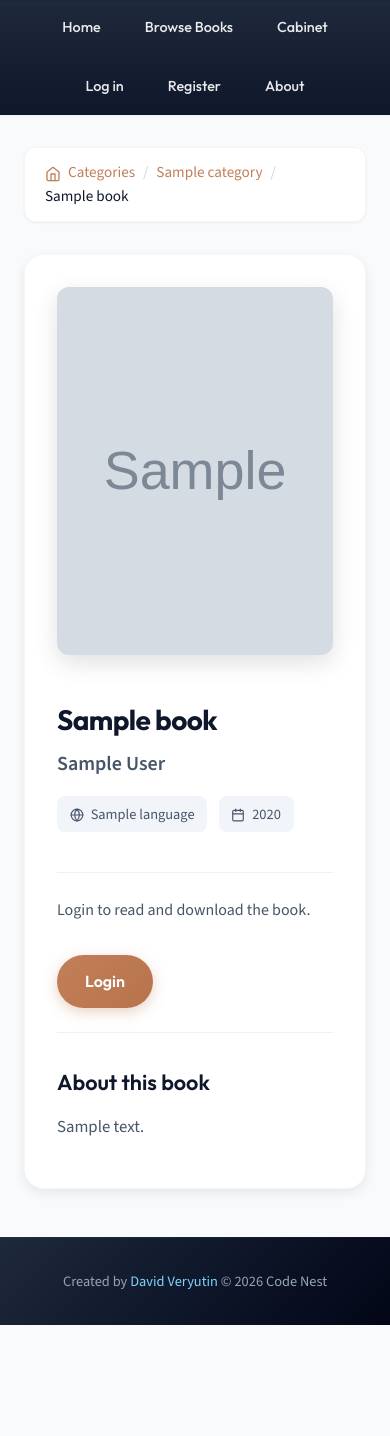
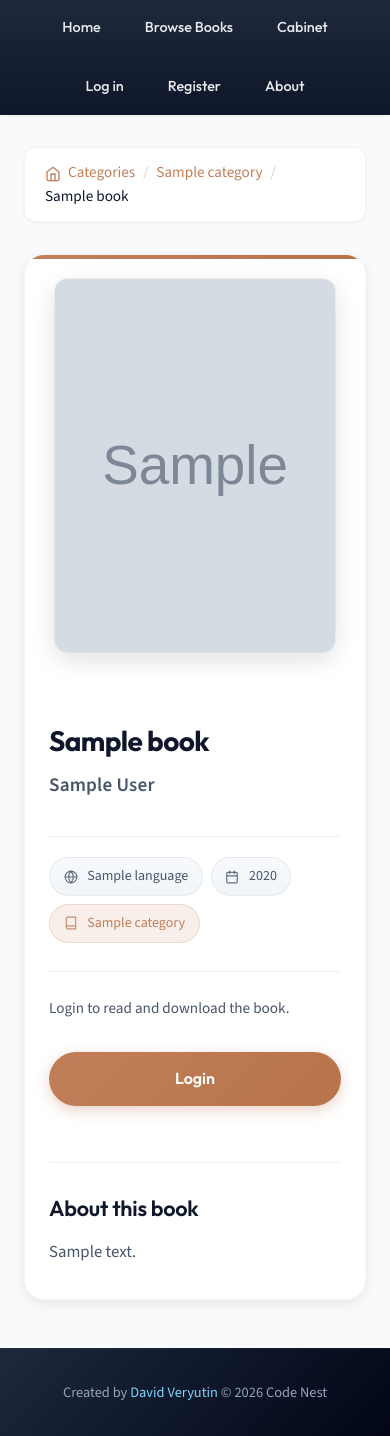
Before and after one commit to davids199005-oss/BooksMarket, a Django app: a page that uses books_market/templates/books_market/book_detail.html in a window 390 px wide. Shown: the part 284-1720 px from the top of the page. Before the commit the page ends 1609 px from the top, so only its background shows below. Run offline with Django 5.2, Linux system fonts and the light colour scheme; tables that the repository leaves empty hold one stand-in row (values such as "Sample post"); grey boxes marked "Sample" are stand-in pictures.

Commit message:
Refactor book detail page layout and styles: Update CSS for improved responsiveness and visual consistency, including adjustments to padding, margins, and grid layout. Enhance HTML structure with semantic elements and ARIA attributes for better accessibility. Add hover effects and transitions for interactive elements.

```diff
--- a/books_market/static/books_market/css/book_detail.css
+++ b/books_market/static/books_market/css/book_detail.css
@@ -5,27 +5,45 @@
 }
 
 .book-detail-main {
+    position: relative;
     display: grid;
-    grid-template-columns: 320px 1fr;
+    grid-template-columns: minmax(260px, 320px) 1fr;
     gap: 3rem;
     align-items: start;
     background: var(--color-bg-card);
-    padding: 3rem;
+    padding: 0;
     border-radius: var(--radius-lg);
     box-shadow: var(--shadow-md);
-    border: 1px solid rgba(0, 0, 0, 0.03);
+    border: 1px solid rgba(0, 0, 0, 0.04);
+    overflow: hidden;
     animation: fadeInUp 0.5s var(--ease-out) both;
+}
+
+.book-detail-main::before {
+    content: '';
+    position: absolute;
+    top: 0;
+    left: 0;
+    right: 0;
+    height: 4px;
+    background: var(--gradient-accent);
+    z-index: 0;
 }
 
 @media (max-width: 860px) {
     .book-detail-main {
         grid-template-columns: 1fr;
-        padding: 2rem;
+        padding: 0;
     }
-    .book-detail-cover {
-        max-width: 320px;
+    .book-detail-cover-wrap {
+        max-width: 280px;
         margin: 0 auto;
     }
+}
+
+.book-detail-cover-wrap {
+    position: relative;
+    padding: 2rem 2rem 0;
 }
 
 .book-detail-cover {
@@ -33,8 +51,14 @@
     top: 6rem;
     border-radius: var(--radius-md);
     overflow: hidden;
-    box-shadow: var(--shadow-lg);
-    background: #f1f5f9;
+    box-shadow: var(--shadow-lg), 0 0 0 1px rgba(0, 0, 0, 0.04);
+    background: linear-gradient(180deg, #f1f5f9 0%, #e2e8f0 100%);
+    transition: box-shadow var(--transition), transform var(--transition);
+}
+
+.book-detail-cover:hover {
+    box-shadow: 0 20px 40px rgba(0, 0, 0, 0.12), 0 0 0 1px rgba(0, 0, 0, 0.06);
+    transform: translateY(-2px);
 }
 
 .book-detail-cover img {
@@ -42,6 +66,7 @@
     display: block;
     aspect-ratio: 3 / 4;
     object-fit: cover;
+    vertical-align: top;
 }
 
 .book-detail-cover .book-cover-placeholder {
@@ -51,10 +76,28 @@
     justify-content: center;
     color: #94a3b8;
     font-weight: 500;
+    min-height: 280px;
 }
 
 .book-detail-info {
     min-width: 0;
+    padding: 2rem 2.5rem 2.5rem 1.5rem;
+}
+
+@media (max-width: 860px) {
+    .book-detail-info {
+        padding: 1.5rem 1.5rem 2rem;
+    }
+    .book-detail-cover-wrap {
+        padding: 1.5rem 1.5rem 0;
+    }
+}
+
+.book-detail-header {
+    margin-bottom: 1.25rem;
+    padding-bottom: 1.25rem;
+    border-bottom: 1px solid rgba(0, 0, 0, 0.06);
+    animation: fadeInUp 0.5s var(--ease-out) 0.1s both;
 }
 
 .book-detail-title {
@@ -68,35 +111,65 @@
 }
 
 .book-detail-author {
-    font-size: 1.25rem;
+    font-size: 1.2rem;
     color: var(--color-accent);
     font-weight: 600;
-    margin: 0 0 1rem;
+    margin: 0;
+    letter-spacing: 0.01em;
+}
+
+.book-detail-meta-wrap {
+    display: flex;
+    flex-wrap: wrap;
+    gap: 0.5rem;
+    margin-bottom: 0.25rem;
+    animation: fadeInUp 0.5s var(--ease-out) 0.15s both;
 }
 
 .book-detail-meta {
-    display: inline-block;
-    font-size: 0.9rem;
+    display: inline-flex;
+    align-items: center;
+    gap: 0.35rem;
+    font-size: 0.875rem;
     color: var(--color-text-muted);
-    background: #f1f5f9;
-    padding: 0.4rem 0.8rem;
-    border-radius: var(--radius-sm);
-    margin: 0 0.5rem 0.5rem 0;
+    background: linear-gradient(180deg, #f8fafc 0%, #f1f5f9 100%);
+    padding: 0.45rem 0.85rem;
+    border-radius: var(--radius-full);
     font-weight: 500;
+    border: 1px solid rgba(0, 0, 0, 0.06);
+    transition: border-color var(--transition), background var(--transition);
 }
 
-.book-detail-meta-wrap {
-    margin-bottom: 0.5rem;
+.book-detail-meta .icon--meta {
+    flex-shrink: 0;
+    opacity: 0.85;
+}
+
+.book-detail-meta--link {
+    text-decoration: none;
+    color: var(--color-accent);
+    background: var(--color-accent-soft);
+    border-color: rgba(193, 127, 89, 0.2);
+}
+
+.book-detail-meta--link:hover {
+    background: rgba(193, 127, 89, 0.18);
+    border-color: var(--color-accent);
 }
 
 .book-detail-actions {
     display: flex;
     flex-wrap: wrap;
-    gap: 1rem;
-    margin: 2rem 0;
+    gap: 0.75rem;
+    margin: 1.75rem 0;
     padding: 1.5rem 0;
     border-top: 1px solid rgba(0, 0, 0, 0.06);
-    border-bottom: 1px solid rgba(0, 0, 0, 0.06);
+    animation: fadeInUp 0.5s var(--ease-out) 0.2s both;
+}
+
+.book-detail-actions .book-btn {
+    flex: 1 1 auto;
+    min-width: 140px;
 }
 
 .book-btn {
@@ -140,32 +213,65 @@
 }
 
 .book-no-file {
+    display: flex;
+    align-items: flex-start;
+    gap: 0.75rem;
     color: var(--color-text-muted);
-    font-style: italic;
-    background: #f8fafc;
-    padding: 1rem;
-    border-radius: var(--radius-sm);
+    font-size: 0.95rem;
+    background: linear-gradient(180deg, #f8fafc 0%, #f1f5f9 100%);
+    padding: 1rem 1.25rem;
+    border-radius: var(--radius-md);
     margin: 1.5rem 0;
-    border-left: 4px solid #cbd5e1;
+    border: 1px solid rgba(0, 0, 0, 0.06);
+}
+
+.book-no-file .icon--warning {
+    flex-shrink: 0;
+    margin-top: 0.1rem;
+}
+
+.book-login-prompt {
+    flex-direction: column;
+    align-items: stretch;
+    gap: 1rem;
+}
+
+.book-login-prompt-text {
+    margin: 0;
+    font-size: 0.95rem;
+    color: var(--color-text-muted);
 }
 
 .book-detail-description {
     margin-top: 2rem;
+    padding-top: 1.75rem;
+    border-top: 1px solid rgba(0, 0, 0, 0.06);
+    animation: fadeInUp 0.5s var(--ease-out) 0.25s both;
 }
 
 .book-detail-heading {
     font-family: var(--font-heading);
-    font-size: 1.25rem;
+    font-size: 1.2rem;
     font-weight: 700;
     color: var(--color-text);
-    margin: 0 0 1rem;
+    margin: 0 0 0.75rem;
+    letter-spacing: -0.01em;
 }
 
 .book-detail-text {
     font-size: 1.05rem;
     color: var(--color-text-muted);
-    line-height: 1.7;
+    line-height: 1.75;
     margin: 0;
+    max-width: 65ch;
+}
+
+.book-detail-text p {
+    margin: 0 0 0.75rem;
+}
+
+.book-detail-text p:last-child {
+    margin-bottom: 0;
 }
 
 /* ===== Book detail page: user actions (favorite, read) ===== */
--- a/books_market/templates/books_market/book_detail.html
+++ b/books_market/templates/books_market/book_detail.html
@@ -22,10 +22,11 @@
 </nav>
 
 <div class="book-detail-wrap" data-book-slug="{{ book.slug }}">
-    <div class="book-detail-main">
+    <article class="book-detail-main">
+        <div class="book-detail-cover-wrap">
             <div class="book-detail-cover">
                 {% if book.image %}
-            <img src="{{ book.image.url }}" alt="{{ book.title }}">
+                <img src="{{ book.image.url }}" alt="{{ book.title }}" loading="eager">
                 {% else %}
                 <div class="book-cover-placeholder">
                     <svg class="icon icon--placeholder" viewBox="0 0 24 24" fill="none" stroke="currentColor" stroke-width="1.5" stroke-linecap="round" stroke-linejoin="round" aria-hidden="true">
@@ -36,11 +37,14 @@
                 </div>
                 {% endif %}
             </div>
+        </div>
         <div class="book-detail-info">
+            <header class="book-detail-header">
                 <h1 class="book-detail-title">{{ book.title }}</h1>
                 <p class="book-detail-author">{{ book.author }}</p>
+            </header>
 
-            <div class="book-detail-meta-wrap">
+            <div class="book-detail-meta-wrap" aria-label="Book details">
                 {% if book.language %}
                 <span class="book-detail-meta">
                     <svg class="icon icon--meta" viewBox="0 0 24 24" fill="none" stroke="currentColor" stroke-width="2" stroke-linecap="round" stroke-linejoin="round" aria-hidden="true">
@@ -51,6 +55,7 @@
                     {{ book.language.name }}
                 </span>
                 {% endif %}
+                {% if book.published_date %}
                 <span class="book-detail-meta">
                     <svg class="icon icon--meta" viewBox="0 0 24 24" fill="none" stroke="currentColor" stroke-width="2" stroke-linecap="round" stroke-linejoin="round" aria-hidden="true">
                         <rect x="3" y="4" width="18" height="18" rx="2" ry="2"></rect>
@@ -60,6 +65,13 @@
                     </svg>
                     {{ book.published_date|date:"Y" }}
                 </span>
+                {% endif %}
+                <a href="{% url 'category_detail' book.category.slug %}" class="book-detail-meta book-detail-meta--link">
+                    <svg class="icon icon--meta" viewBox="0 0 24 24" fill="none" stroke="currentColor" stroke-width="2" stroke-linecap="round" stroke-linejoin="round" aria-hidden="true">
+                        <path d="M4 19.5v-15A2.5 2.5 0 0 1 6.5 2H20v20H6.5a2.5 2.5 0 0 1 0-5H20"></path>
+                    </svg>
+                    {{ book.category.title }}
+                </a>
             </div>
 
             {% if user_can_access_file %}
@@ -115,13 +127,13 @@
             {% endif %}
 
             {% if book.description %}
-            <div class="book-detail-description">
-                <h2 class="book-detail-heading">About this book</h2>
+            <section class="book-detail-description" aria-labelledby="about-heading">
+                <h2 id="about-heading" class="book-detail-heading">About this book</h2>
                 <div class="book-detail-text">{{ book.description|linebreaks }}</div>
-            </div>
+            </section>
             {% endif %}
         </div>
-    </div>
+    </article>
 </div>
 
 <script src="{% static 'js/book_detail_actions.js' %}"></script>
```
Lines whose indentation alone changed are shown as unchanged.
